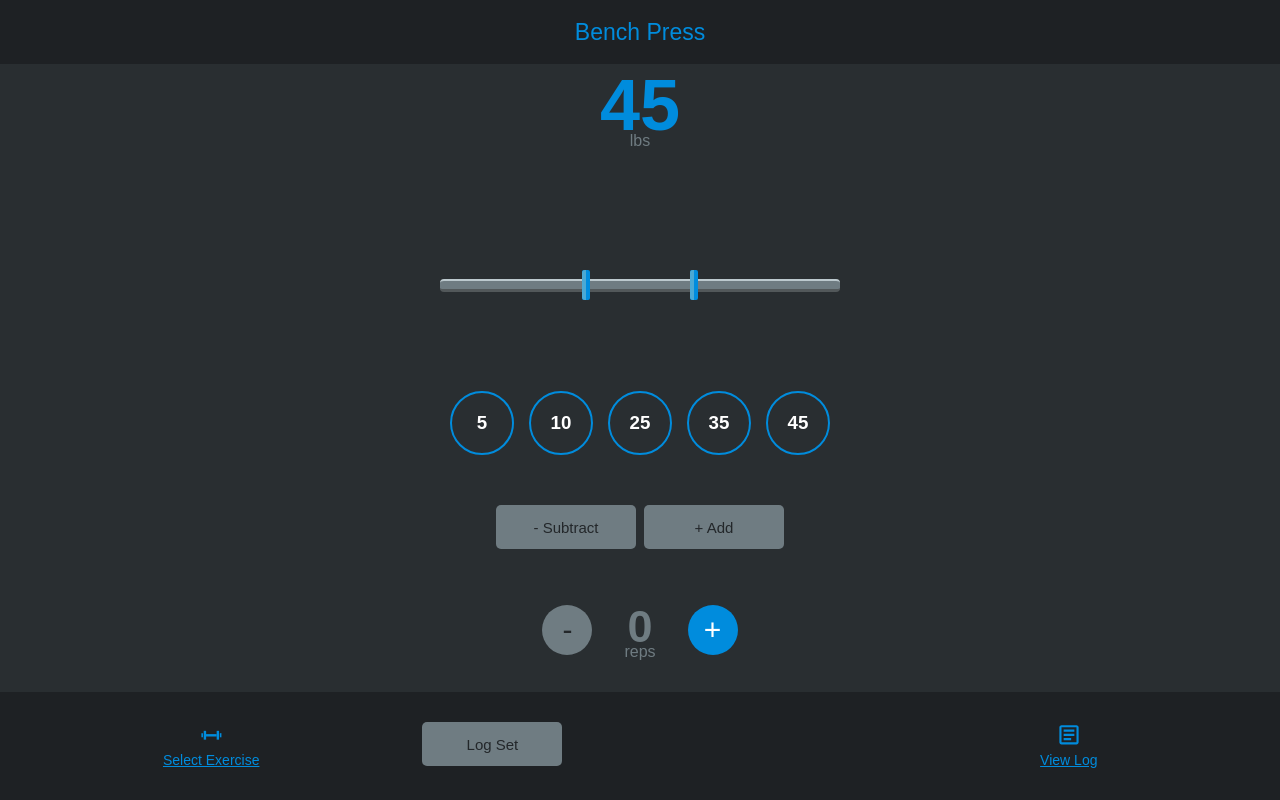
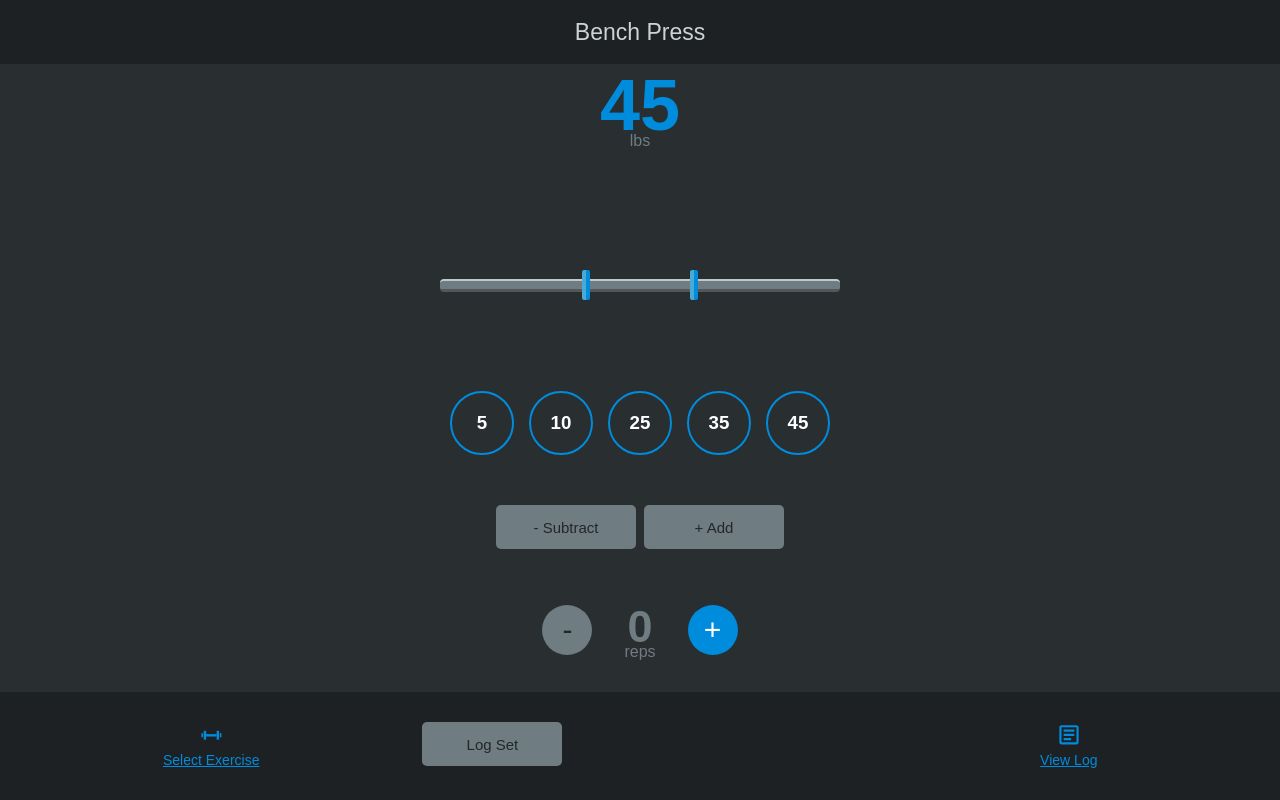
Before and after one commit to devonrandall-design/Tracking-App-Refined, a React (Create React App) app: page / in a window 1280 px wide. Built offline with nearby package versions, Linux system fonts and the light colour scheme.

Commit message:
1 file modified

```diff
--- a/src/style.css
+++ b/src/style.css
@@ -69,7 +69,7 @@ body {
   justify-content: center;
   font-family: 'Proxima Nova', sans-serif;
   font-size: 23px;
-  color: #008CDD;
+  color: #cdd2d4;
 }
 
 .headerAmount {
@@ -468,6 +468,7 @@ border-radius: 30px;
         color: #FFFFFF;
         width: 50px;
         height: 50px;
+
 
       }
 
```
